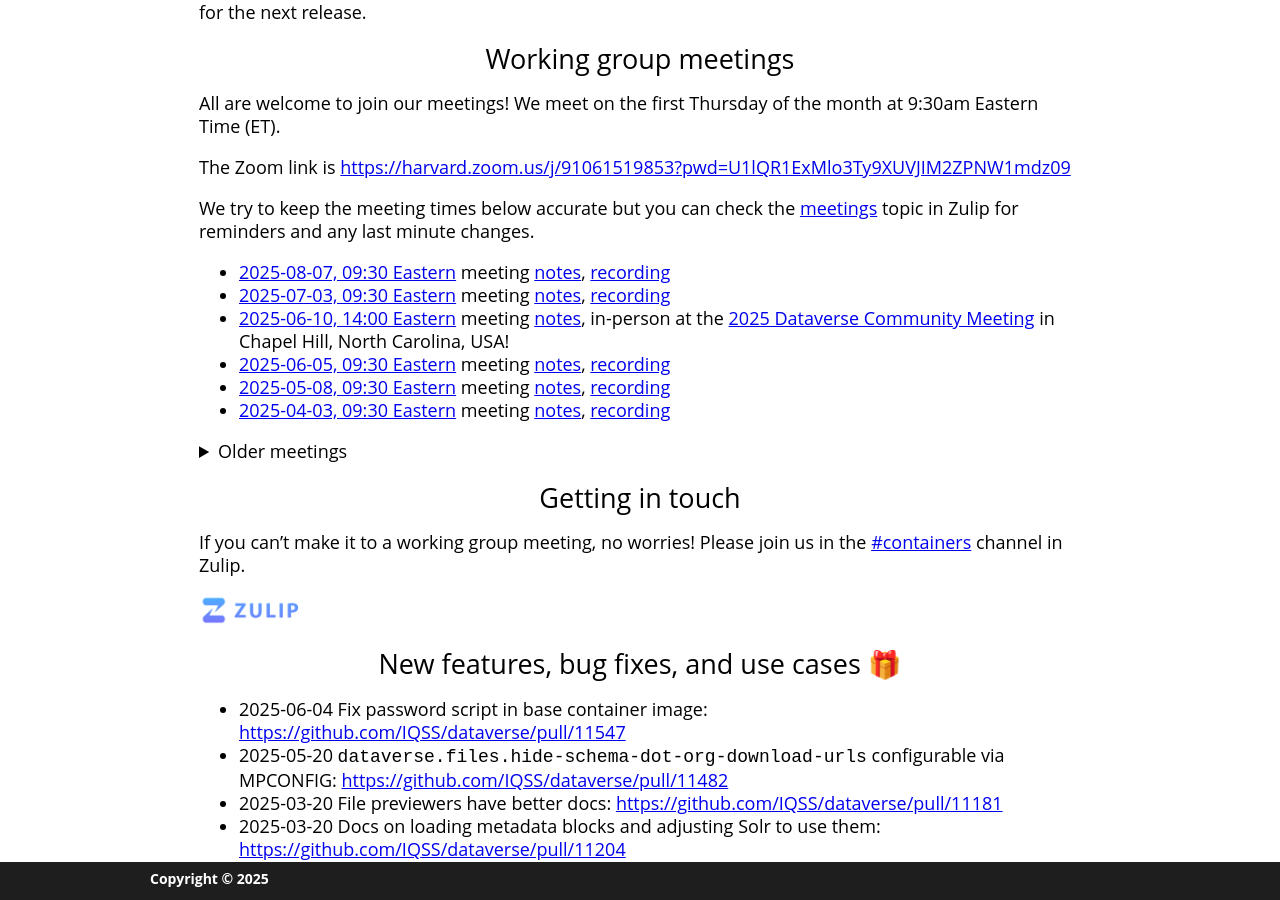
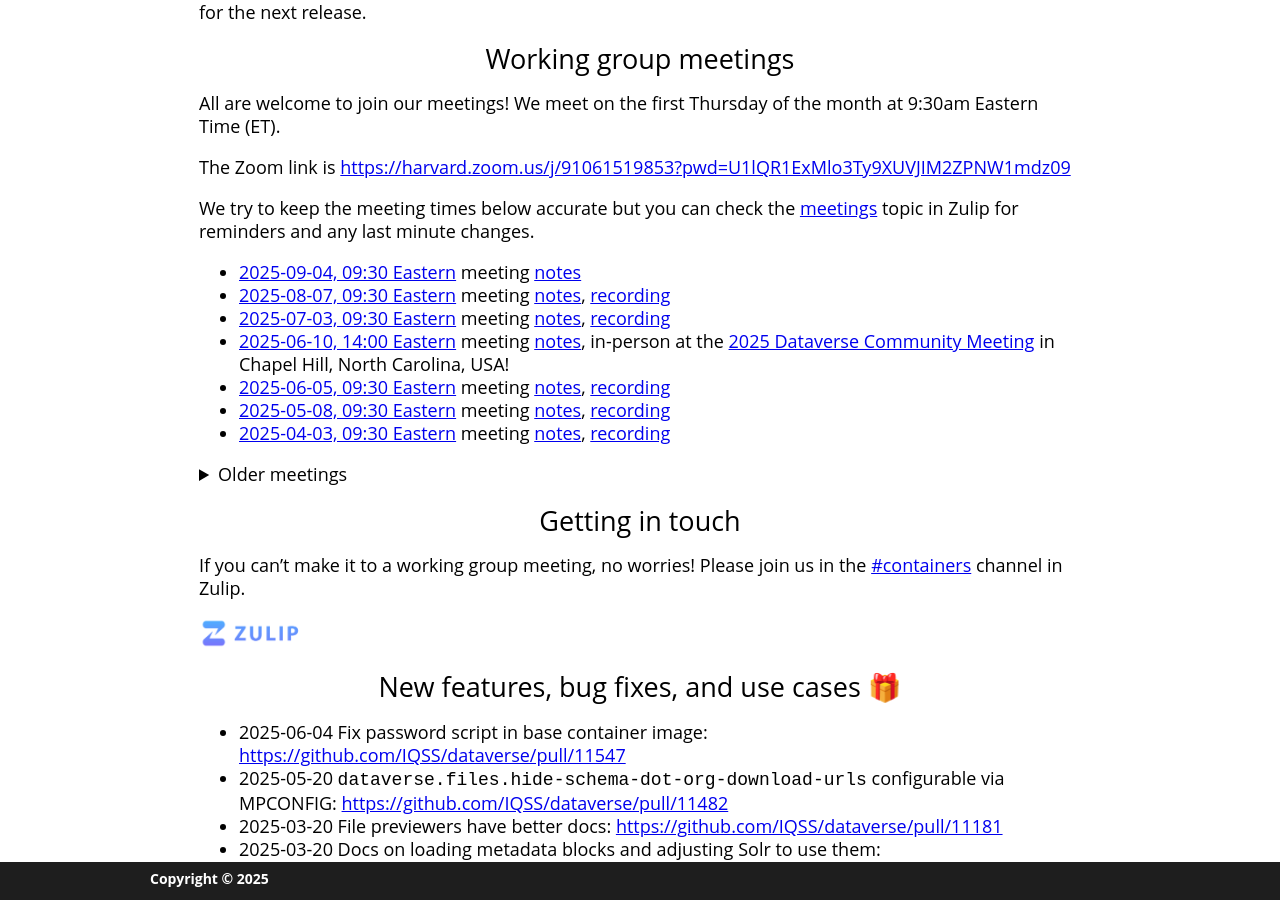
Before and after one commit to gdcc/ct.gdcc.io, a Jekyll site: the page built from index.md, in a window 1280 px wide and 900 px high, scrolled down 724 px. Built offline with Jekyll 4.4.1, drawn with Linux system fonts in a browser that asks for light colours; our own code applies the rules of GitHub Pages for plain Markdown files.

Commit message:
add next meeting

```diff
--- a/index.md
+++ b/index.md
@@ -25,6 +25,7 @@ The Zoom link is <https://harvard.zoom.us/j/91061519853?pwd=U1lQR1ExMlo3Ty9XUVJI
 
 We try to keep the meeting times below accurate but you can check the [meetings](https://dataverse.zulipchat.com/#narrow/channel/375812-containers/topic/meetings) topic in Zulip for reminders and any last minute changes.
 
+- [2025-09-04, 09:30 Eastern](https://time.is/compare/0930_04_Sep_2025_in_Boston) meeting [notes](https://docs.google.com/document/d/1Ggf1J-juzuYVAUtHPzSc6NEQsIK6Ql4RglA-i69DfmU/edit?usp=sharing)
 - [2025-08-07, 09:30 Eastern](https://time.is/compare/0930_07_Aug_2025_in_Boston) meeting [notes](https://docs.google.com/document/d/1VI1DU78gTi9sWi5Qo8XQnz29scSB1IJbMdVnCOfAawI/edit?usp=sharing), [recording](https://harvard.zoom.us/rec/share/tSdz-EACF0A0_vov7LMBbkiwHLXyBUBKxJ5w9YR2wLyRKJsplFnHxEfpq5X3E-ZX.oQRVjVUWNgJXstpD)
 - [2025-07-03, 09:30 Eastern](https://time.is/compare/0930_03_July_2025_in_Boston) meeting [notes](https://docs.google.com/document/d/167VDcRJCJoUpJoVoRUREWLrDQeQWk_JFr9RKko3sLwo/edit?usp=sharing), [recording](https://harvard.zoom.us/rec/share/grpiyydNlX77uNLtfsi9u5VrMmiGbvzX6ZdYYpbyM0XQxOKRF3G0KQEAmOD_2N4a.9nfFKBg6TaV8O407)
 - [2025-06-10, 14:00 Eastern](https://time.is/compare/0930_10_June_2025_in_Chapel_Hill) meeting [notes](https://docs.google.com/document/d/1XZymsjj7EcFagjflYvv7Tn3RCGqGipe3XXOw6to4W2c/edit?usp=sharing), in-person at the [2025 Dataverse Community Meeting](https://dcm2025.hsites.harvard.edu) in Chapel Hill, North Carolina, USA!
```
